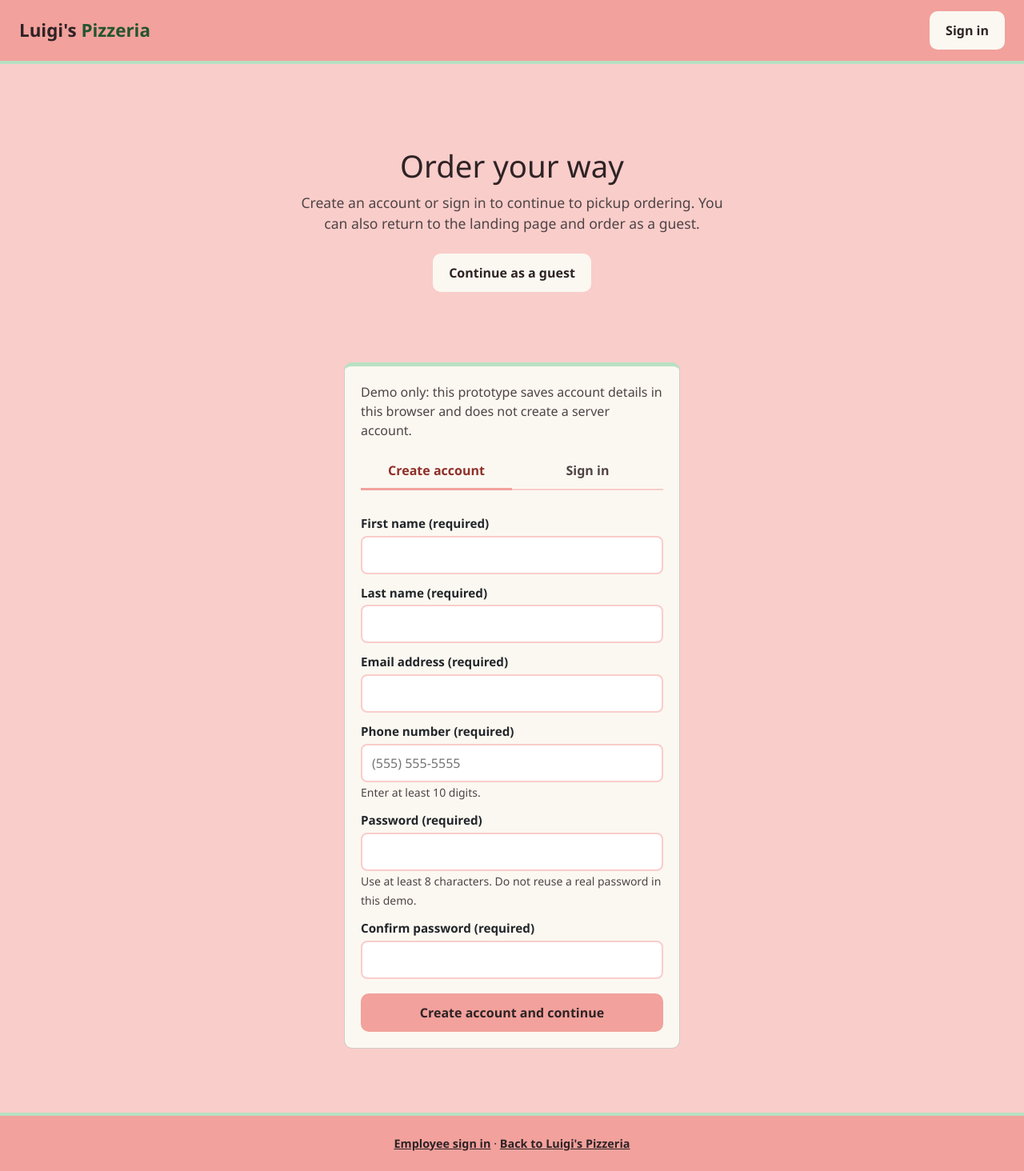
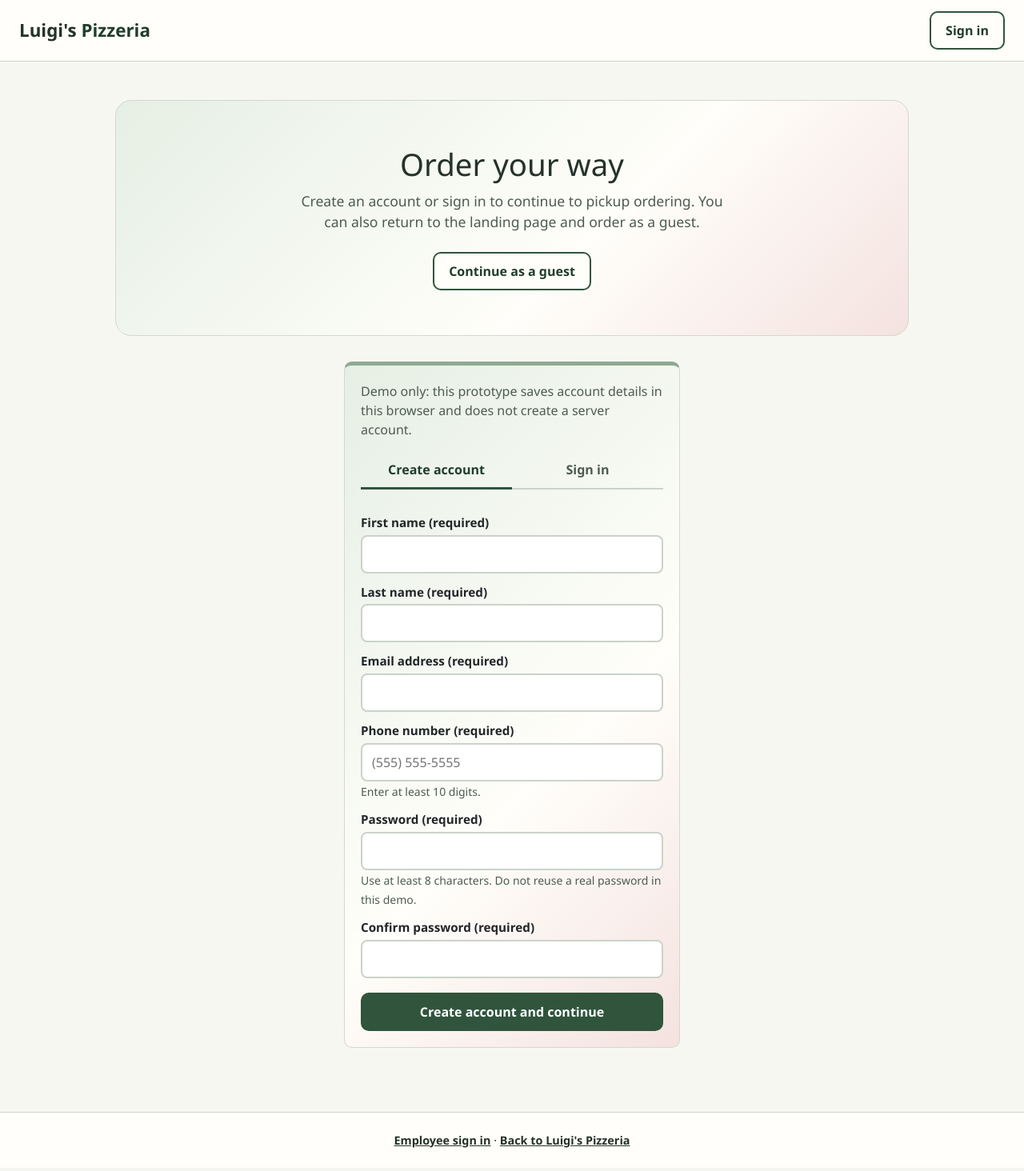
Before and after one commit to PeneguyG/luigi-pizzeria-mini-capstone, a Flask app: template templates/signup.html in a window 1280 px wide. Shown: the whole page at 80% size. After the commit the page ends 1435 px from the top, so only its background shows below. Run offline with Flask 3, Linux system fonts and the light colour scheme; the template is opened without the code that fills it, so the values that code supplies are empty.

Commit message:
updated signup.css
changed the overall color of the login page

```diff
--- a/static/css/signup.css
+++ b/static/css/signup.css
@@ -1,17 +1,15 @@
-/* "Pastel Italian Flag" palette: pastel red covers the page,
-   pastel green and off-white are small accents only.
-   Text stays dark so it meets WCAG contrast on the pastel fills. */
+/* Match the landing page's muted Italian flag palette. */
 :root {
-  --pastel-red: #f9cdca;        /* page background */
-  --pastel-red-deep: #f2a19c;   /* header, footer, buttons */
-  --pastel-red-deeper: #ea8b85; /* button hover */
-  --pastel-red-soft: #fbe3e1;   /* error message fill */
-  --red-text: #8f2f29;          /* readable red text */
-  --pastel-green: #b8e0c2;      /* accent */
-  --green-text: #24552f;        /* readable green for prices */
-  --off-white: #fbf8f1;         /* accent: cards and inputs */
-  --ink: #2e2325;
-  --muted: #4f4345;
+  --pastel-red: #f4e2df;
+  --pastel-red-deep: #87373c;
+  --pastel-red-deeper: #67272c;
+  --pastel-red-soft: #fbe3e1;
+  --red-text: #67272c;
+  --pastel-green: #e6efe4;
+  --green-text: #203d2b;
+  --off-white: #fffefa;
+  --ink: #25322b;
+  --muted: #4d5b52;
   --radius: 10px;
 }
 
@@ -21,7 +19,7 @@ body {
   margin: 0;
   font-family: "Segoe UI", system-ui, -apple-system, sans-serif;
   color: var(--ink);
-  background: var(--pastel-red);
+  background: #f7f7f2;
   line-height: 1.5;
 }
 
@@ -47,8 +45,8 @@ a { color: var(--red-text); }
   align-items: center;
   justify-content: space-between;
   padding: 14px 24px;
-  background: var(--pastel-red-deep);
-  border-bottom: 4px solid var(--pastel-green);
+  background: #fffefa;
+  border-bottom: 1px solid #cbd3c9;
 }
 .brand { font-size: 1.4rem; font-weight: 700; color: var(--ink); text-decoration: none; }
 .brand span { color: var(--green-text); }
@@ -59,19 +57,19 @@ a { color: var(--red-text); }
 .btn {
   display: inline-block;
   padding: 10px 18px;
-  border: 2px solid var(--pastel-red-deep);
+  border: 2px solid #31543d;
   border-radius: var(--radius);
-  background: var(--pastel-red-deep);
-  color: var(--ink);
+  background: #31543d;
+  color: #fff;
   font: inherit;
   font-weight: 600;
   cursor: pointer;
   text-decoration: none;
 }
-.btn:hover { background: var(--pastel-red-deeper); border-color: var(--pastel-red-deeper); }
+.btn:hover { background: #203d2b; border-color: #203d2b; }
 .btn:focus-visible { outline: 3px solid var(--green-text); outline-offset: 2px; }
-.btn.secondary { background: var(--off-white); color: var(--ink); border-color: var(--off-white); }
-.btn.secondary:hover { background: var(--pastel-green); border-color: var(--pastel-green); }
+.btn.secondary { background: var(--off-white); color: #203d2b; border-color: #31543d; }
+.btn.secondary:hover { background: var(--pastel-green); border-color: #31543d; }
 .btn.block { width: 100%; }
 .btn:disabled { opacity: 0.6; cursor: not-allowed; }
 
@@ -79,6 +77,9 @@ a { color: var(--red-text); }
 .hero {
   padding: 56px 24px;
   text-align: center;
+  border: 1px solid #d4d8cf;
+  border-radius: 1.25rem;
+  background: linear-gradient(135deg, #e6efe4, #fffefa 60%, #f4e2df);
 }
 .hero h1 { font-size: 2.4rem; margin: 0 0 10px; }
 .hero p { color: var(--muted); max-width: 560px; margin: 0 auto 24px; font-size: 1.1rem; }
@@ -87,8 +88,9 @@ a { color: var(--red-text); }
 .container { max-width: 1040px; margin: 0 auto; padding: 32px 24px; }
 .grid { display: grid; grid-template-columns: repeat(auto-fit, minmax(220px, 1fr)); gap: 16px; }
 .card {
-  background: var(--off-white);
-  border-top: 5px solid var(--pastel-green);
+  background: linear-gradient(135deg, #e6efe4, #fffefa 60%, #f4e2df);
+  border: 1px solid #d4d8cf;
+  border-top: 5px solid #8eaa91;
   border-radius: var(--radius);
   padding: 20px;
 }
@@ -98,7 +100,7 @@ a { color: var(--red-text); }
 
 /* ---------- Auth panel ---------- */
 .auth-wrap { max-width: 420px; margin: 0 auto; }
-.tabs { display: flex; border-bottom: 2px solid var(--pastel-red); margin-bottom: 18px; }
+.tabs { display: flex; border-bottom: 2px solid #cbd3c9; margin-bottom: 18px; }
 .tab {
   flex: 1;
   padding: 10px;
@@ -111,7 +113,7 @@ a { color: var(--red-text); }
   border-bottom: 3px solid transparent;
   margin-bottom: -2px;
 }
-.tab.active { color: var(--red-text); border-bottom-color: var(--pastel-red-deep); }
+.tab.active { color: var(--green-text); border-bottom-color: #31543d; }
 .tab:focus-visible,
 summary:focus-visible,
 a:focus-visible,
@@ -125,12 +127,12 @@ form label { display: block; font-weight: 600; margin: 12px 0 4px; font-size: 0.
 form input {
   width: 100%;
   padding: 10px 12px;
-  border: 2px solid var(--pastel-red);
+  border: 2px solid #cbd3c9;
   border-radius: 8px;
   font: inherit;
   background: #fff;
 }
-form input:focus { outline: 2px solid var(--pastel-red-deeper); outline-offset: 1px; }
+form input:focus { outline: 2px solid #31543d; outline-offset: 1px; }
 form .btn { margin-top: 18px; }
 
 .message { margin-top: 12px; padding: 10px 12px; border-radius: 8px; display: none; }
@@ -145,8 +147,8 @@ form .btn { margin-top: 18px; }
   padding: 24px;
   color: var(--ink);
   font-size: 0.9rem;
-  background: var(--pastel-red-deep);
-  border-top: 4px solid var(--pastel-green);
+  background: #fffefa;
+  border-top: 1px solid #cbd3c9;
 }
 .site-footer a { color: var(--ink); font-weight: 600; }
 
```
